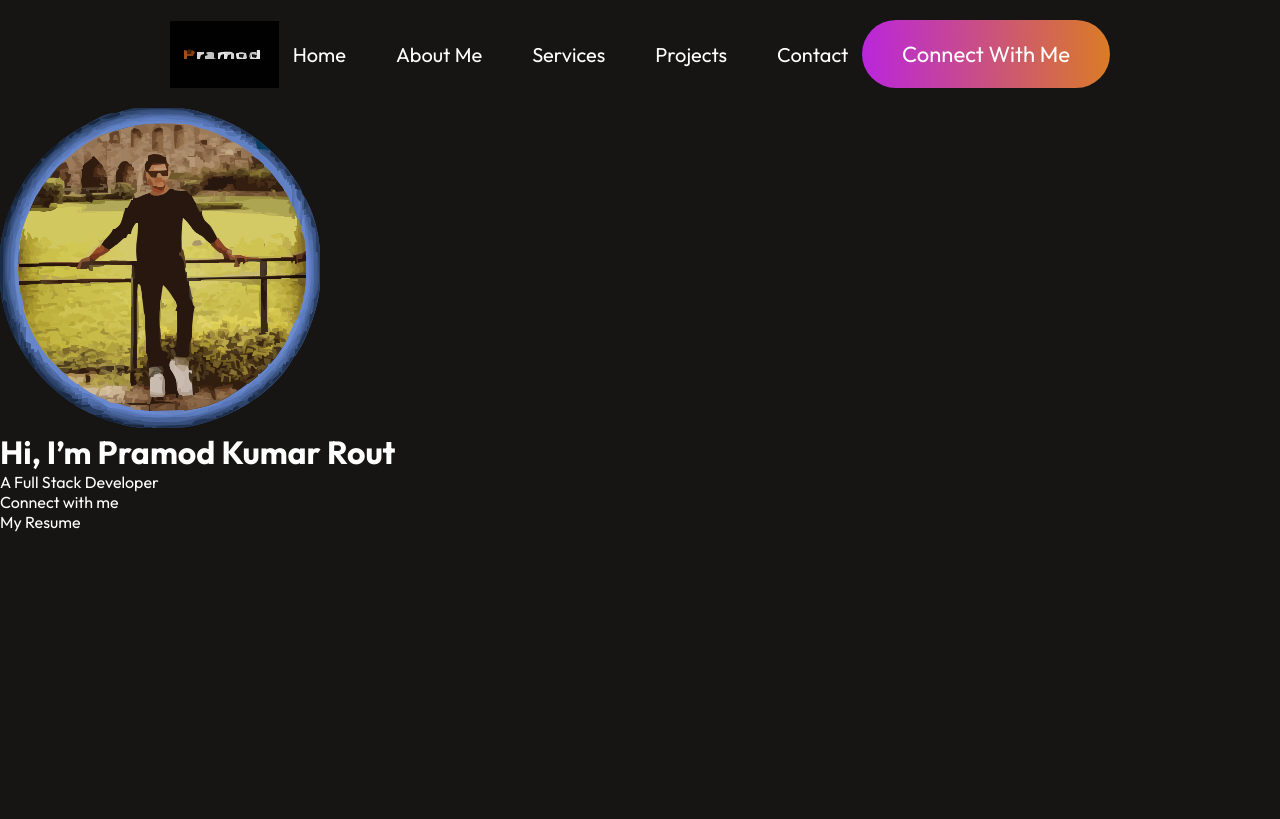
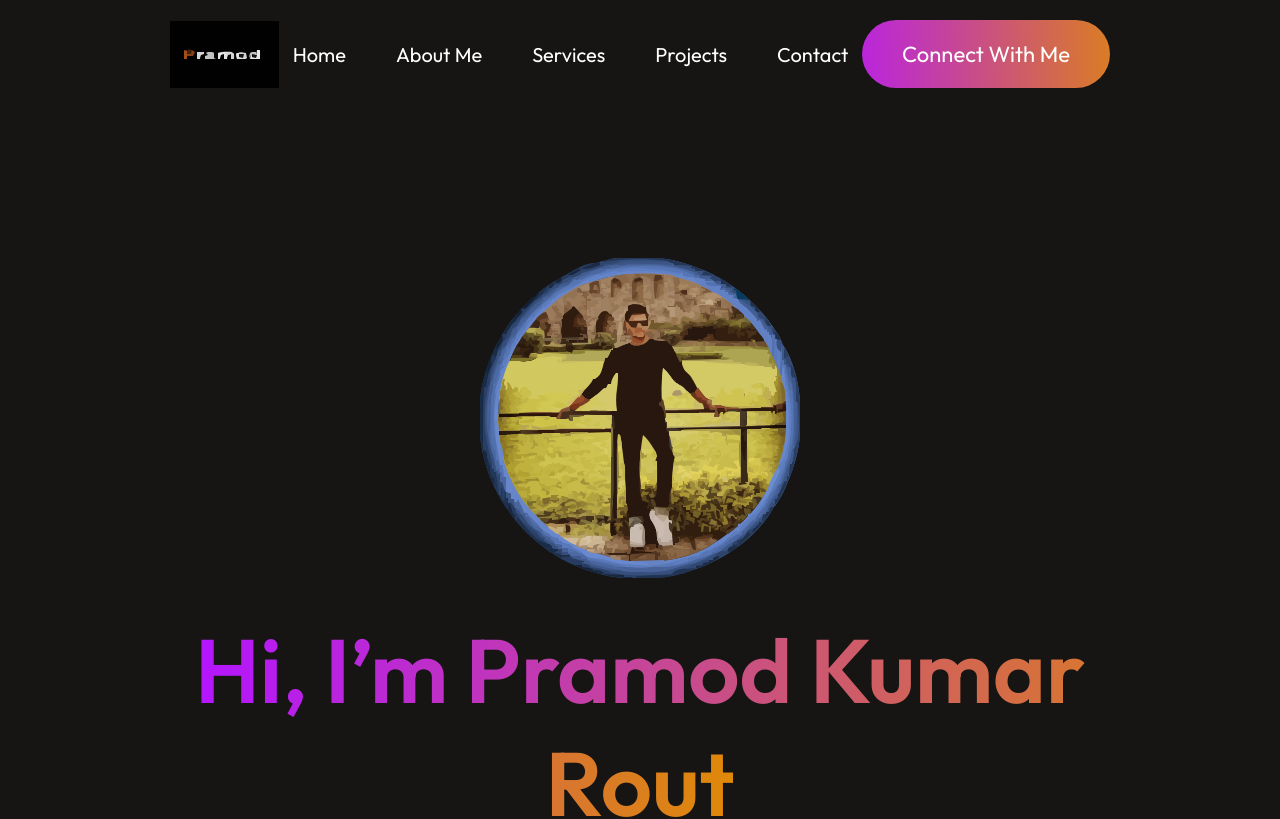
Before and after one commit to pramodkumarrout/pramodkumarroutportfolio, a React (Vite) app: page / in a window 1280 px wide. Shown: the top 819 px of the page. Built offline with nearby package versions, Linux system fonts and the light colour scheme.

Commit message:
hero section style completed

```diff
--- a/src/Components/Hero/Hero.css
+++ b/src/Components/Hero/Hero.css
@@ -0,0 +1,61 @@
+.hero {
+    display: flex;
+    align-items: center;
+    flex-direction: column;
+    gap: 35px;
+}
+
+.hero img {
+     margin-top: 150px;
+}
+
+.hero h1 {
+     text-align: center;
+     width: 70%;
+     font-size: 90px;
+     font-weight: 600;
+}
+
+.hero h1 span {
+     background: linear-gradient(270deg, #df8908, #b415ff 100%);
+     -webkit-background-clip: text;
+     background-clip: text;
+     -webkit-text-fill-color: transparent;
+}
+
+.hero p {
+      color: green;
+      font-size: 49px;
+      font-weight: 600;
+}
+
+.hero-action {
+     display: flex;
+     align-items: center;
+     gap: 25px;
+     font-size: 24px;
+     font-weight: 500;
+     margin-bottom: 50px;
+}
+
+.hero-connect {
+    padding: 25px 45px;
+    border-radius: 50px;
+    background: linear-gradient(264deg, #df8908 -5.09%, #b415ff 100.28%);
+    cursor: pointer;
+}
+
+.hero-resume {
+     padding: 25px 75px;
+     border-radius: 50px;
+     border: 2px solid #fff;
+     cursor: pointer;
+}
+
+.hero-connect:hover{
+    border: 2px solid white;
+}
+
+.hero-resume:hover{
+    border-color: #b415ff;
+}
--- a/src/Components/Hero/Hero.jsx
+++ b/src/Components/Hero/Hero.jsx
@@ -6,7 +6,7 @@ const Hero = () => {
   return (
     <div className = 'hero'>
        <img src= {profile_img} alt = "" />
-       <h1> Hi,  I’m Pramod Kumar Rout </h1>
+       <h1> <span> Hi,  I’m Pramod Kumar Rout  </span> </h1>
         <p> A Full Stack Developer</p>
         <div className = "hero-action">
             <div className = "hero-connect"> Connect with me </div>
```
